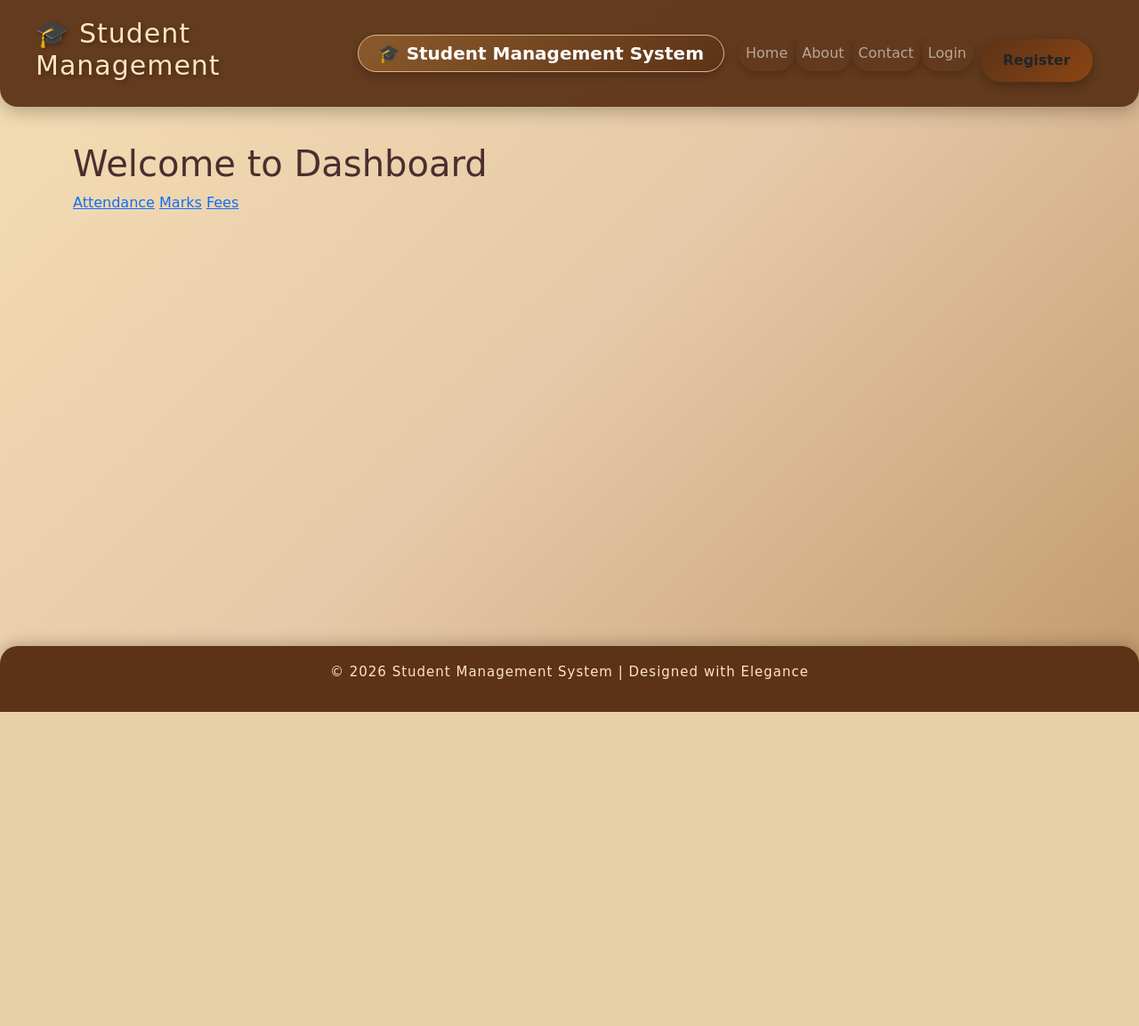
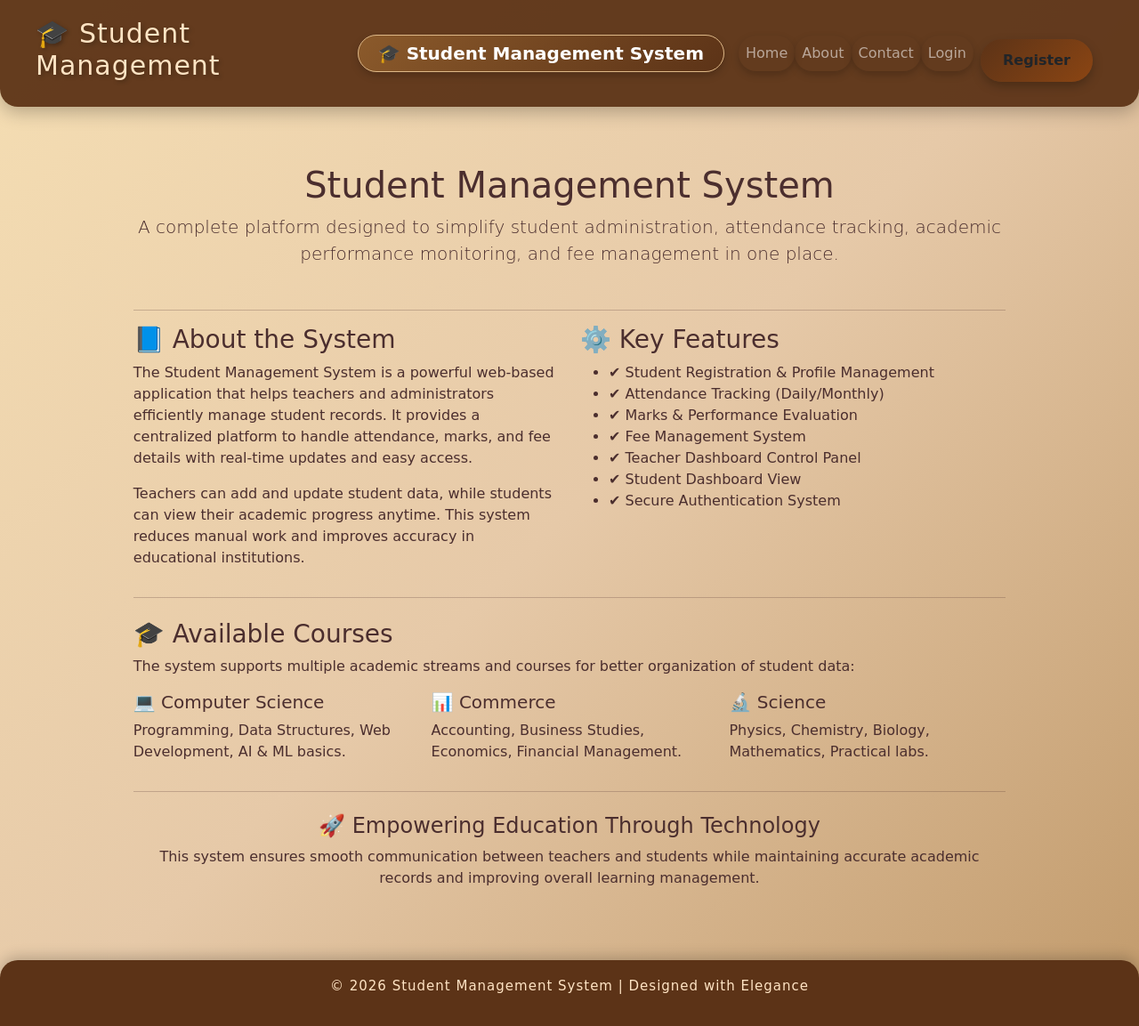
Before and after one commit to KadambariNijai26/Student_Management, a Django app: page / in a window 1280 px wide. Shown: the whole page at 89% size. Before the commit the page ends 800 px from the top, so only its background shows below. Run offline with Django 5.2, Linux system fonts and the light colour scheme.

Commit message:
Fix and update Home page changes

```diff
--- a/templates/home.html
+++ b/templates/home.html
@@ -1,11 +1,87 @@
 {% extends 'base.html' %}
+{% block content %}
 
-{% block content %}
-<h1>Welcome to Dashboard</h1>
+<div class="container mt-4">
 
-<div>
-    <a href="{% url 'attendance' %}">Attendance</a>
-    <a href="{% url 'marks' %}">Marks</a>
-    <a href="{% url 'fees' %}">Fees</a>
+    <div class="text-center mb-5">
+        <h1>Student Management System</h1>
+        <p class="lead">
+            A complete platform designed to simplify student administration, attendance tracking,
+            academic performance monitoring, and fee management in one place.
+        </p>
+    </div>
+
+    <hr>
+
+    <div class="row">
+
+        <div class="col-md-6">
+            <h3>📘 About the System</h3>
+            <p>
+                The Student Management System is a powerful web-based application that helps teachers
+                and administrators efficiently manage student records. It provides a centralized platform
+                to handle attendance, marks, and fee details with real-time updates and easy access.
+            </p>
+
+            <p>
+                Teachers can add and update student data, while students can view their academic progress
+                anytime. This system reduces manual work and improves accuracy in educational institutions.
+            </p>
+        </div>
+
+        <div class="col-md-6">
+            <h3>⚙️ Key Features</h3>
+            <ul>
+                <li>✔ Student Registration & Profile Management</li>
+                <li>✔ Attendance Tracking (Daily/Monthly)</li>
+                <li>✔ Marks & Performance Evaluation</li>
+                <li>✔ Fee Management System</li>
+                <li>✔ Teacher Dashboard Control Panel</li>
+                <li>✔ Student Dashboard View</li>
+                <li>✔ Secure Authentication System</li>
+            </ul>
+        </div>
+
+    </div>
+
+    <hr>
+
+    <div class="mt-4">
+        <h3>🎓 Available Courses</h3>
+        <p>
+            The system supports multiple academic streams and courses for better organization of student data:
+        </p>
+
+        <div class="row">
+
+            <div class="col-md-4">
+                <h5>💻 Computer Science</h5>
+                <p>Programming, Data Structures, Web Development, AI & ML basics.</p>
+            </div>
+
+            <div class="col-md-4">
+                <h5>📊 Commerce</h5>
+                <p>Accounting, Business Studies, Economics, Financial Management.</p>
+            </div>
+
+            <div class="col-md-4">
+                <h5>🔬 Science</h5>
+                <p>Physics, Chemistry, Biology, Mathematics, Practical labs.</p>
+            </div>
+
+        </div>
+    </div>
+
+    <hr>
+
+    <div class="text-center mt-4">
+        <h4>🚀 Empowering Education Through Technology</h4>
+        <p>
+            This system ensures smooth communication between teachers and students while maintaining
+            accurate academic records and improving overall learning management.
+        </p>
+    </div>
+
 </div>
+
 {% endblock %}
```
